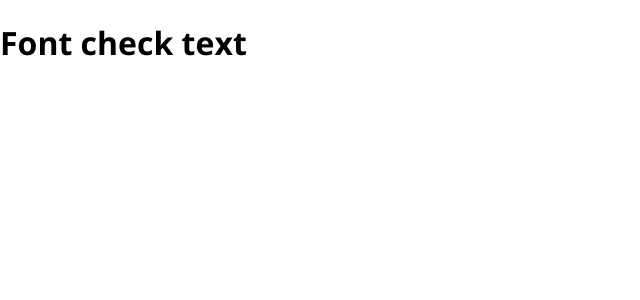
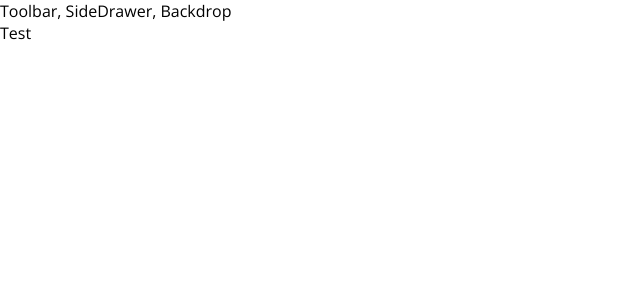
Before and after one commit to Russkazkin/react-burger-app, a React (Create React App) app: page / in a window 1280 px wide. Shown: the top 300 px of the page, without its empty margins (0-640 px from the left). Built offline with nearby package versions, Linux system fonts and the light colour scheme.

Commit message:
Add app layout

```diff
--- a/src/App.js
+++ b/src/App.js
@@ -1,11 +1,14 @@
 import React, {Component} from "react";
+
+import Layout from "./components/Layout/Layout";
+
 
 class App extends Component {
   render() {
     return (
-      <div>
-        <h1>Font check text</h1>
-      </div>
+      <Layout>
+        <div>Test</div>
+      </Layout>
     );
   }
 }
--- /dev/null
+++ b/src/components/Layout/Layout.js
@@ -0,0 +1,14 @@
+import React from 'react';
+
+const layout = (props) => (
+  <>
+    <div>
+      Toolbar, SideDrawer, Backdrop
+    </div>
+    <main>
+      {props.children}
+    </main>
+  </>
+);
+
+export default layout;
```
